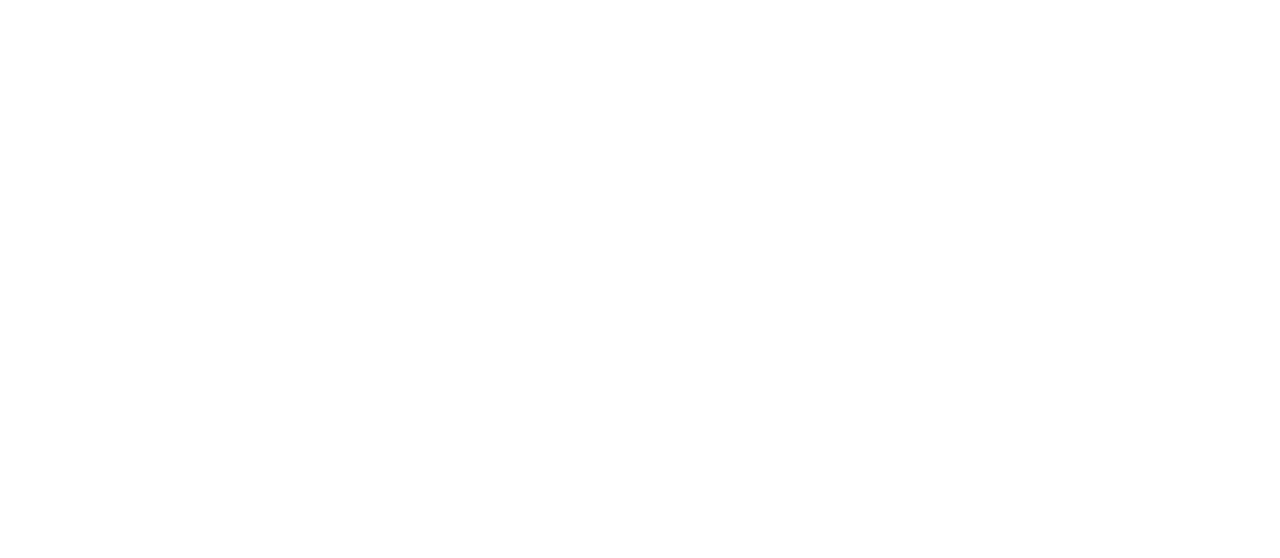
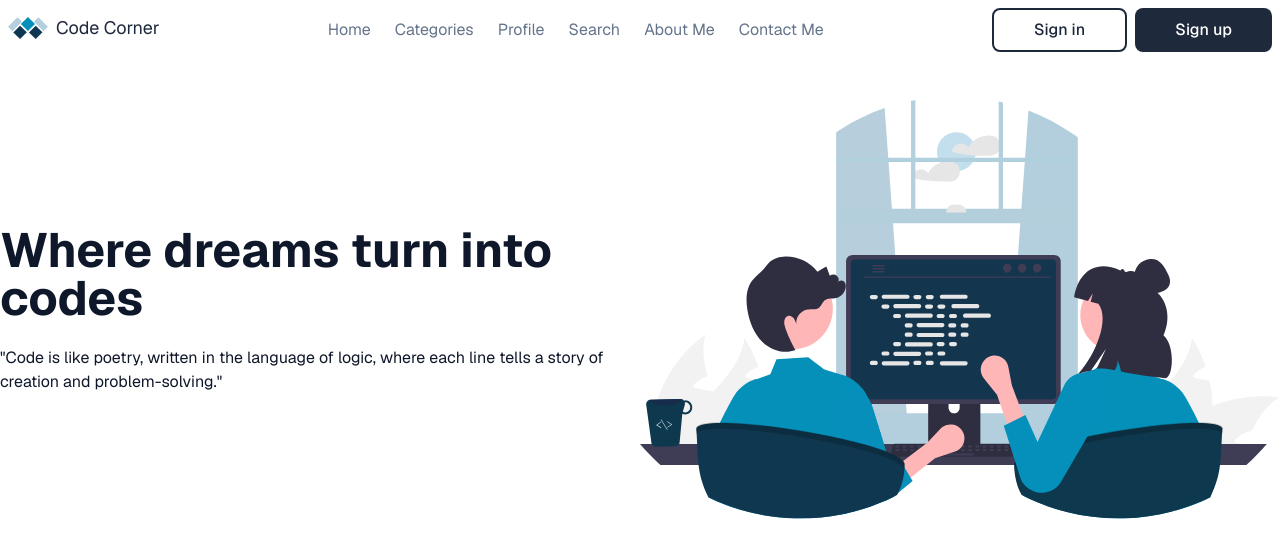
Before and after one commit to ahmedgamaall/code_corner_blog, a Next.js app: page / in a window 1280 px wide. Shown: the top 558 px of the page. Built offline with nearby package versions, Linux system fonts and the light colour scheme.

Commit message:
create nav bar & hero section in home page

```diff
--- a/app/SignIn/components/SigninForm.tsx
+++ b/app/SignIn/components/SigninForm.tsx
@@ -3,13 +3,13 @@
 import FilledButton from "@/app/components/FilledButton";
 import InputField from "@/app/components/InputField";
 import { signIn } from "@/services/auth";
-import router from "next/router";
+import { useRouter } from "next/navigation";
 import { useState } from "react";
 
 export default function SigninForm() {
   const [loading, setLoading] = useState(false);
   const [errorMessage, setErrorMessage] = useState("");
-
+const router = useRouter();
   const [loanInputs, setLoanInputs] = useState({
     email: "",
     password: "",
@@ -20,7 +20,7 @@
     try {
       await signIn(loanInputs.email, loanInputs.password);
       setErrorMessage(
-        "Account created successfully, Please Verify your email address"
+        "Done"
       );
       setLoading(false);
       router.push("/");
--- a/app/components/HeroSection.tsx
+++ b/app/components/HeroSection.tsx
@@ -1,13 +1,14 @@
 export default function HeroSection() {
-  return    <section id="hero w-full">
-          <div className="container flex mx-auto flex-col-reverse md:flex-row">
+  return (
+    <section id="hero w-full ">
+      <div className="container flex my-10 mx-auto flex-col-reverse md:flex-row">
         <div className="md:w-1/2 flex flex-col justify-center space-y-6 py-6 text-center md:text-left text-slate-900">
           <h1 className="font-bold text-3xl md:text-5xl">
             Where dreams turn into codes
           </h1>
           <p>
-                "Code is like poetry, written in the language of logic, where
-                each line tells a story of creation and problem-solving."
+            "Code is like poetry, written in the language of logic, where each
+            line tells a story of creation and problem-solving."
           </p>
         </div>
         <div className="w-1/2">
@@ -18,5 +19,6 @@
           />
         </div>
       </div>
-        </section>;
+    </section>
+  );
 }
--- a/app/components/NavBar.tsx
+++ b/app/components/NavBar.tsx
@@ -6,7 +6,7 @@
 export default function NavBar() {
   return (
     <nav className="container bg-white ml-2 mr-2">
-      <div className="row flex justify-between item-center  p-10">
+      <div className="row flex justify-between item-center  p-2">
         <div>
           <CodeCornerLogo />
         </div>
--- a/app/page.tsx
+++ b/app/page.tsx
@@ -1,8 +1,12 @@
 import Image from "next/image";
+import NavBar from "./components/NavBar";
+import HeroSection from "./components/HeroSection";
 
 export default function Home() {
   return (
-    <div className="grid grid-rows-[20px_1fr_20px] items-center justify-items-center min-h-screen p-8 pb-20 gap-16 sm:p-20 font-[family-name:var(--font-geist-sans)]">
+    <div className="flex flex-col items-center justify-items-center font-[family-name:var(--font-geist-sans)]">
+    <NavBar/>
+    <HeroSection/>
     </div>
   );
 }
```
Lines whose indentation alone changed are shown as unchanged.
